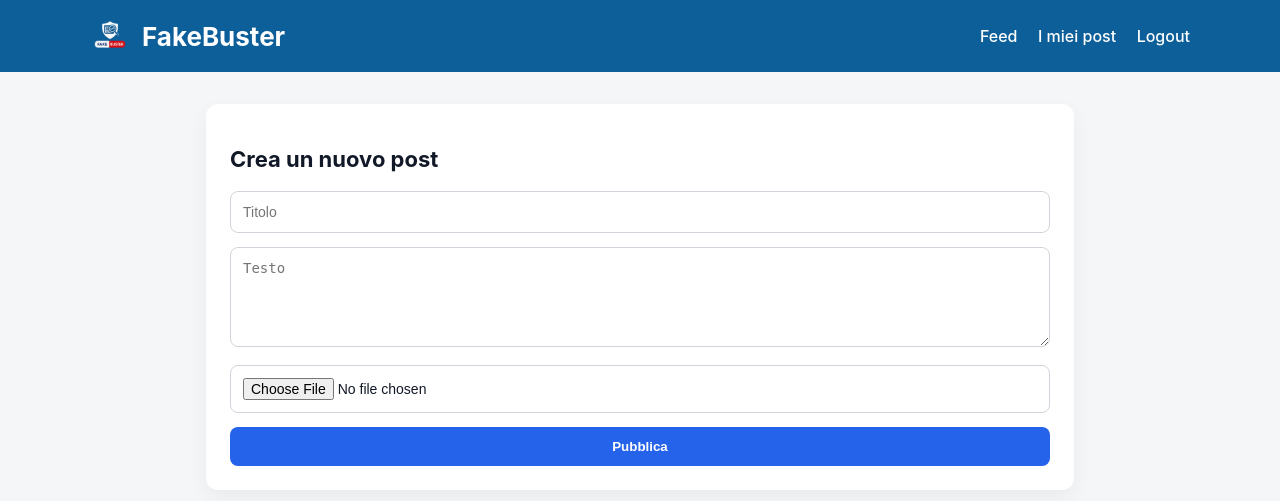
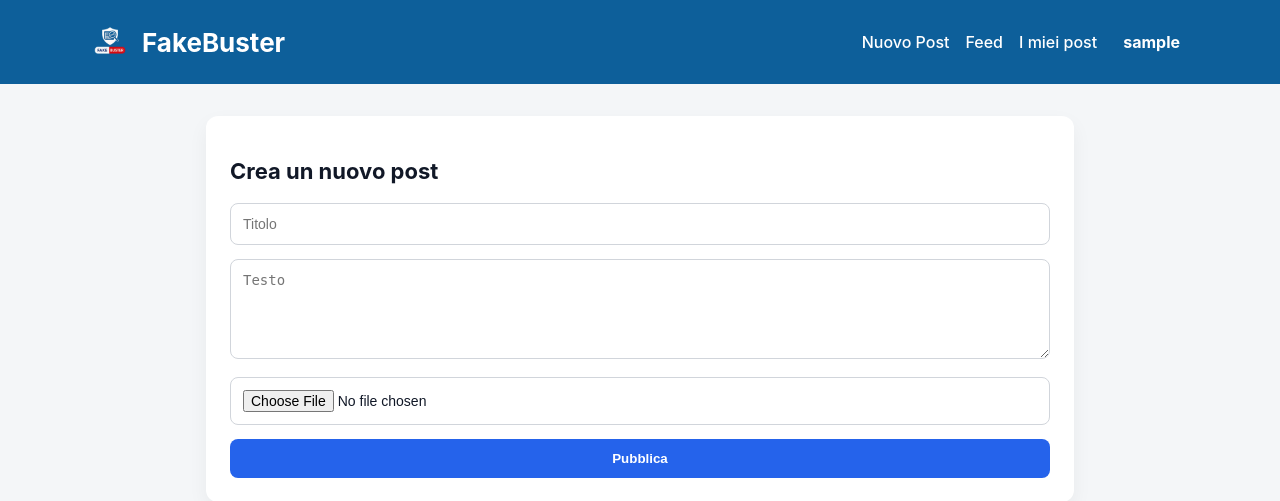
Before and after one commit to EmilianoDG5/IS-FIA-FAKE-BUSTER, a Flask app: template Code/app/templates/user/new_post.html in a window 1280 px wide. Shown: the top 501 px of the page. Run offline with Flask 3, Linux system fonts and the light colour scheme; the template is opened without the code that fills it: most values are stand-ins (such as "Sample title", 1, 10 or a date in 2020).

Commit message:
fix finali

```diff
--- a/Code/app/controllers/gestione_utenza.py
+++ b/Code/app/controllers/gestione_utenza.py
@@ -58,6 +58,10 @@ def register():
     if Account.query.filter_by(email=email).first():
         return jsonify({"error": "Email già registrata"}), 409
 
+    if Account.query.filter_by(username=username).first():
+     return jsonify({"error": "Username già in uso"}), 409
+
+
     account = Account(
         username=username,
         email=email,
--- a/Code/app/models/post.py
+++ b/Code/app/models/post.py
@@ -26,3 +26,9 @@ class Post(db.Model):
         backref="post",
         cascade="all, delete-orphan"
     )
+
+    segnalazione = db.relationship(
+        "Segnalazione",
+        back_populates="post",
+        cascade="all, delete-orphan"
+    )
--- a/Code/app/static/css/style.css
+++ b/Code/app/static/css/style.css
@@ -8,9 +8,7 @@ body {
     font-family: Inter, Arial, sans-serif;
     background: #f4f6f8;
     color: #111827;
-}
-
-/* ===== HEADER ===== */
+}/* ===== HEADER ===== */
 header {
     background: #0D5F9A;
     color: white;
@@ -31,11 +29,69 @@ header {
     gap: 12px;
 }
 
+nav {
+    display: flex;
+    align-items: center;
+    gap: 16px;
+}
+
 nav a {
     color: white;
-    margin-left: 16px;
     text-decoration: none;
     font-weight: 500;
+}
+
+/* ===== USER MENU ===== */
+.user-menu {
+    position: relative;
+    display: inline-flex;
+    align-items: center;
+    cursor: pointer;
+    padding-bottom: 10px;
+
+}
+.username {
+    font-weight: bold;
+    color: white;
+    padding: 6px 10px;
+    border-radius: 6px;
+    margin-top: 10px;
+}
+
+.username:hover {
+    background: rgba(255,255,255,0.15);
+
+}
+
+/* ===== DROPDOWN ===== */
+.dropdown {
+    display: none;
+    position: absolute;
+    right: 0;
+    top: 100%;
+    background-color: #0D5F9A;
+    min-width: 140px;
+    border-radius: 8px;
+    box-shadow: 0 6px 14px rgba(0,0,0,0.4);
+    z-index: 1000;
+}
+
+.dropdown a {
+    display: block;
+    padding: 12px;
+    color: white;
+    text-decoration: none;
+    font-size: 14px;
+}
+
+.dropdown a:hover {
+    background-color: #e74c3c;
+     border-radius: 6px;
+}
+
+/* MOSTRA MENU AL PASSAGGIO DEL MOUSE */
+.user-menu:hover .dropdown {
+    display: block;
 }
 
 /* ===== CONTAINER ===== */
--- a/Code/app/templates/guest/register.html
+++ b/Code/app/templates/guest/register.html
@@ -16,7 +16,7 @@
     <h2>Registrazione</h2>
 
    <form id="registerForm">
-    <input type="text" name="username" placeholder="Username" required>
+    <input type="text" name="username"  placeholder="Username (max 20 caratteri)" required>
     <input type="email" name="email" placeholder="Email" required>
     <input type="password" name="password" placeholder="Password (min 8 caratteri)" required>
 
--- a/Code/app/templates/user/new_post.html
+++ b/Code/app/templates/user/new_post.html
@@ -9,18 +9,26 @@
 
 <header>
     <div class="header">
-         <div class="logo">
-        <img src="{{ url_for('static', filename='img/logo_fakebuster.png') }}" height="40">
-        <h1>FakeBuster</h1>
-    </div>
+        <div class="logo">
+            <img src="{{ url_for('static', filename='img/logo_fakebuster.png') }}" height="40">
+            <h1>FakeBuster</h1>
+        </div>
+
         <nav>
+            <a href="/new_post">Nuovo Post</a>
             <a href="/feed">Feed</a>
             <a href="/my_posts">I miei post</a>
-            <a href="/logout">Logout</a>
+
+            <!-- MENU UTENTE -->
+            <div class="user-menu">
+                <span class="username">{{ username }}</span>
+                <div class="dropdown">
+                    <a href="/logout">Logout</a>
+                </div>
+            </div>
         </nav>
     </div>
 </header>
-
 <main class="container">
     <div class="card">
         <h2>Crea un nuovo post</h2>
```
Also changed, not shown: Code/app/controllers/gestione_pubblicazioni.py (+10 -4 lines), Code/app/models/segnalazione.py (+8 -6 lines), Code/app/templates/user/feed.html (+11 -5 lines), Code/app/templates/user/my_posts.html (+9 -1 lines), Code/app/static/js/main.js (line endings or trailing spaces).
